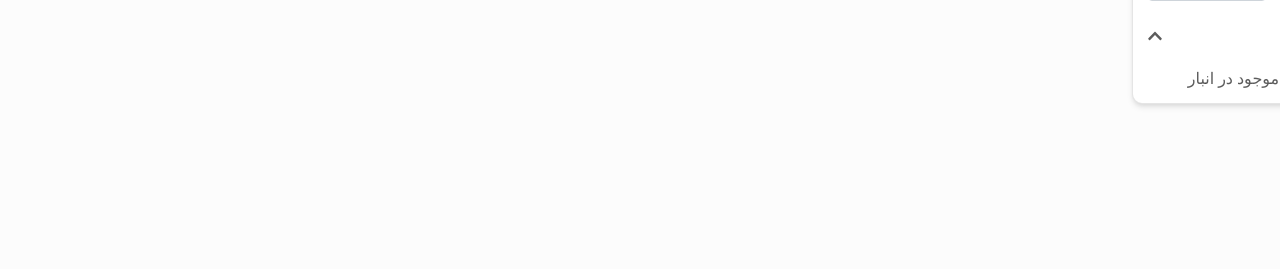
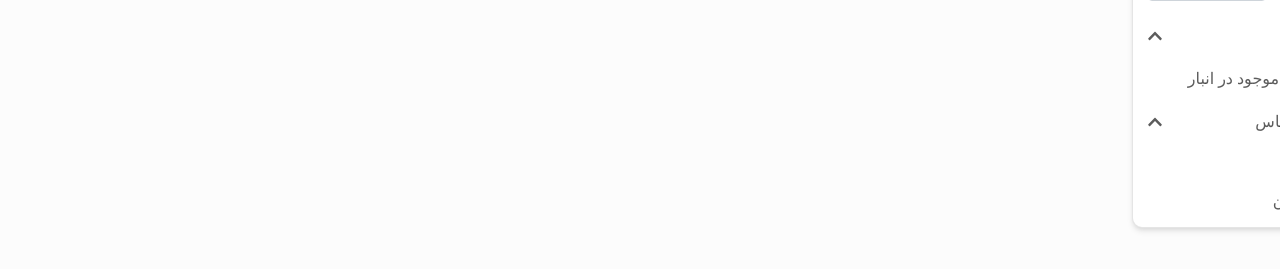
Before and after one commit to mortezasabihi/digikala-task, a Vue app: page / in a window 1280 px wide. Shown: the part 195-464 px from the top of the page. Built offline with nearby package versions, Linux system fonts and the light colour scheme; a web font is replaced by a local one.

Commit message:
feat: 'Sort' filter added

```diff
--- a/src/modules/Filter/Sections/HasSellingStock.vue
+++ b/src/modules/Filter/Sections/HasSellingStock.vue
@@ -1,9 +1,7 @@
 <template>
-  <div class="filter-has-selling-stock">
-    <label>
-      <input type="checkbox" name="has_selling_stock" v-model="value" />
-      نمایش کالا های موجود در انبار
-    </label>
+  <div class="form-group">
+    <input type="checkbox" id="has-selling-stock" v-model="value" />
+    <label for="has-selling-stock"> نمایش کالا های موجود در انبار </label>
   </div>
 </template>
 
--- /dev/null
+++ b/src/modules/Filter/Sections/Sort.vue
@@ -0,0 +1,45 @@
+<template>
+  <div class="filter-sort">
+    <div class="form-group">
+      <input
+        type="radio"
+        name="sort"
+        id="most-views"
+        :value="4"
+        v-model="sort"
+      />
+      <label for="most-views">بیشترین بازدید</label>
+    </div>
+    <div class="form-group">
+      <input
+        type="radio"
+        name="sort"
+        id="most-relavent"
+        :value="22"
+        v-model="sort"
+      />
+      <label for="most-relavent">محبوب ترین</label>
+    </div>
+    <div class="form-group">
+      <input
+        type="radio"
+        name="sort"
+        id="customers-recommendation"
+        :value="27"
+        v-model="sort"
+      />
+      <label for="customers-recommendation">پیشنهاد مشتریان</label>
+    </div>
+  </div>
+</template>
+
+<script>
+export default {
+  name: "FilterSort",
+  data() {
+    return {
+      sort: 4,
+    };
+  },
+};
+</script>
--- a/src/modules/Filter/Sections/index.js
+++ b/src/modules/Filter/Sections/index.js
@@ -1,2 +1,3 @@
 export { default as PriceRange } from "./PriceRange.vue";
 export { default as HasSellingStock } from "./HasSellingStock.vue";
+export { default as Sort } from "./Sort.vue";
--- a/src/modules/Filter/index.vue
+++ b/src/modules/Filter/index.vue
@@ -7,12 +7,16 @@
     <Collapse title="کالاهای موجود" visible>
       <HasSellingStock />
     </Collapse>
+
+    <Collapse title="مرتب سازی بر اساس" visible>
+      <Sort />
+    </Collapse>
   </div>
 </template>
 
 <script>
 import Collapse from "./Collapse.vue";
-import { PriceRange, HasSellingStock } from "./Sections";
+import { PriceRange, HasSellingStock, Sort } from "./Sections";
 
 export default {
   name: "Filter",
@@ -20,6 +24,7 @@ export default {
     Collapse,
     PriceRange,
     HasSellingStock,
+    Sort,
   },
 };
 </script>
--- /dev/null
+++ b/src/styles/components/_form.scss
@@ -0,0 +1,9 @@
+.form-group {
+  display: flex;
+  align-items: center;
+
+  [type="radio"] ~ label,
+  [type="checkbox"] ~ label {
+    margin-right: 4px;
+  }
+}
--- a/src/styles/main.scss
+++ b/src/styles/main.scss
@@ -15,3 +15,4 @@
 @import "./global";
 // components
 @import "./components/button";
+@import "./components/form";
```
